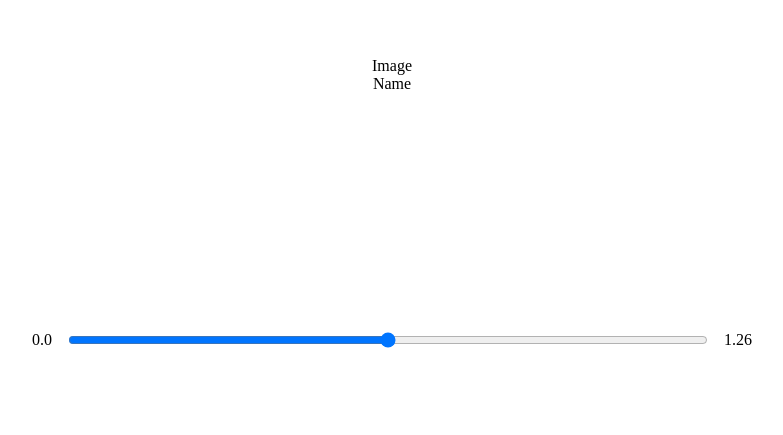
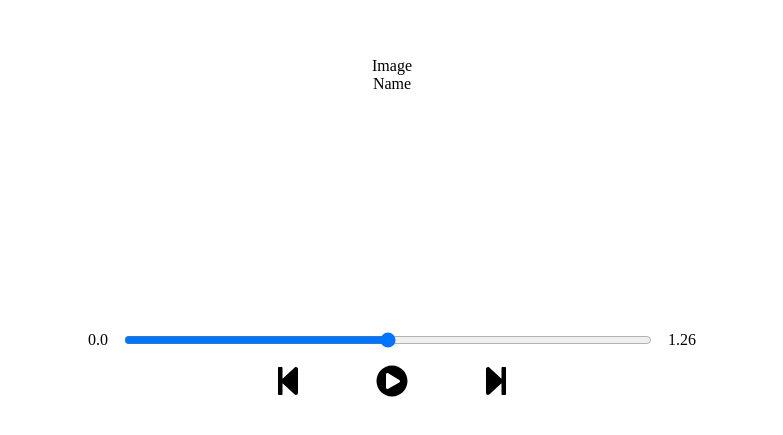
Before and after one commit to Loufi1/react-music-player, a React (Create React App) app: page / in a window 1280 px wide. Shown: the part 165-600 px from the top of the page, without its empty margins (248-1031 px from the left). Built offline with nearby package versions, Linux system fonts and the light colour scheme.

Commit message:
Create layout

```diff
--- a/src/components/player.js
+++ b/src/components/player.js
@@ -1,11 +1,24 @@
 import React from "react";
+import {FontAwesomeIcon} from "@fortawesome/react-fontawesome";
+import {
+    faPlayCircle,
+    faStepForward,
+    faStepBackward,
+} from '@fortawesome/free-solid-svg-icons'
 
 const Player = () => {
     return (
         <div className="player">
-            <p>0.0</p>
-            <input type='range'/>
-            <p>1.26</p>
+            <div className="input">
+                <p>0.0</p>
+                <input type='range'/>
+                <p>1.26</p>
+            </div>
+            <div className="control">
+                <FontAwesomeIcon size='2x' icon={faStepBackward} />
+                <FontAwesomeIcon size='2x' icon={faPlayCircle} />
+                <FontAwesomeIcon size='2x' icon={faStepForward} />
+            </div>
         </div>
     )
 }
--- a/src/styles/_player.scss
+++ b/src/styles/_player.scss
@@ -1,10 +1,18 @@
 .player {
+  display: flex;
+  flex-direction: column;
+  align-items: center;
+  justify-content: center;
+}
+
+.input {
+  width: 50%;
   display: flex;
   align-items: center;
   justify-content: center;
 
   input {
-    width: 50%;
+    width: 100%;
     padding: 1rem;
   }
 
@@ -12,3 +20,14 @@
     padding: 1rem;
   }
 }
+
+.control {
+  width: 30%;
+  display: flex;
+  align-items: center;
+  justify-content: space-evenly;
+
+  svg:hover {
+    cursor: pointer;
+  }
+}
```
